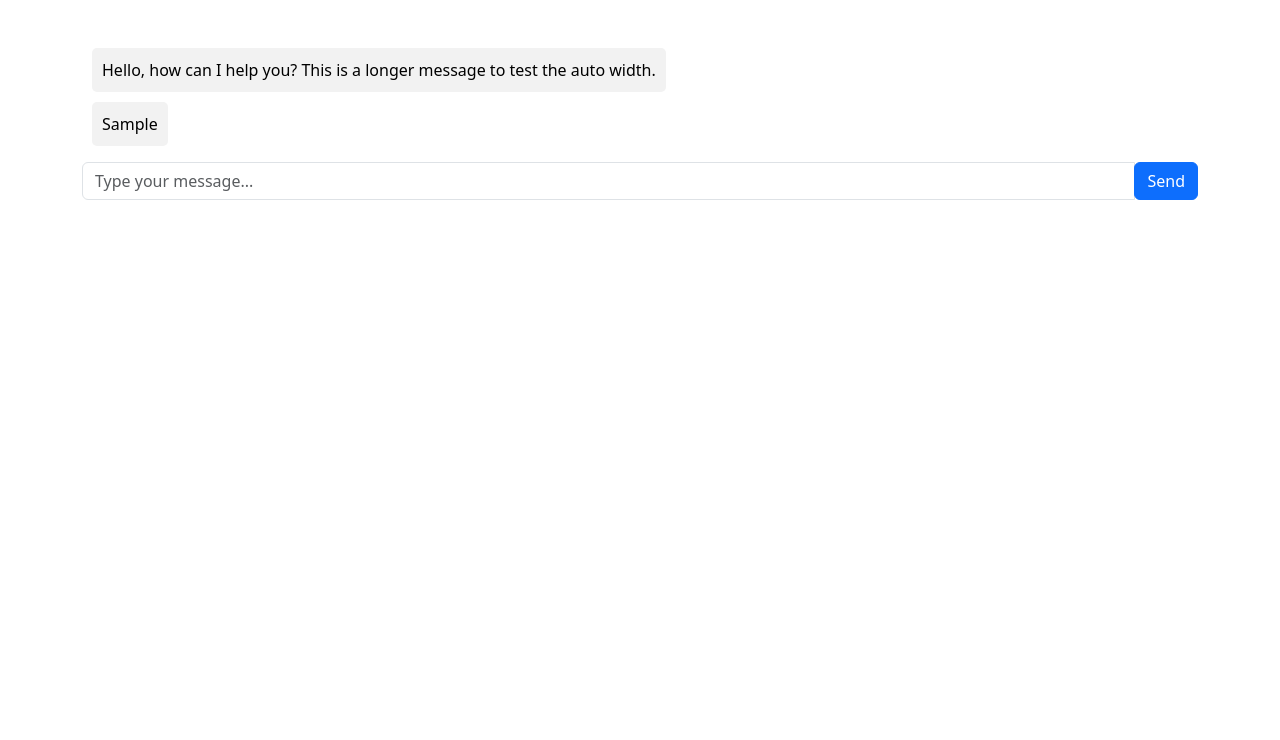
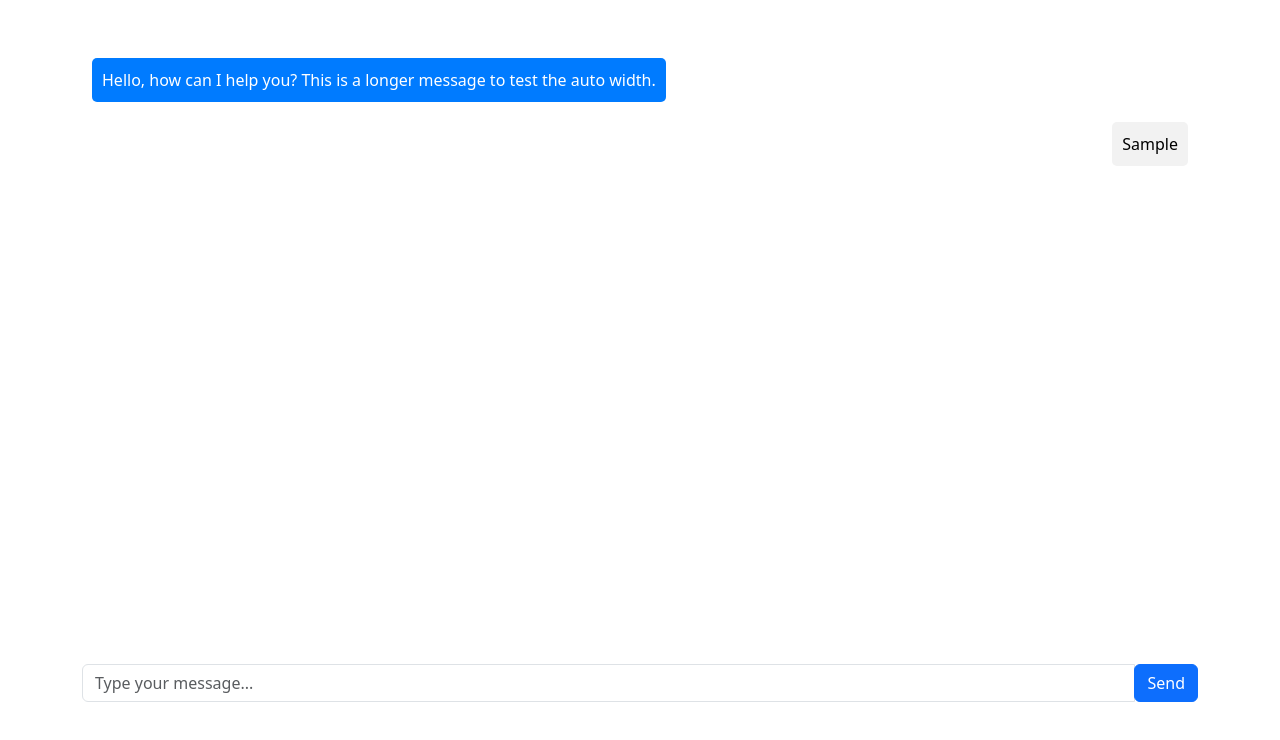
Before and after one commit to cyy-best/app, a website: page public/chat.html in a window 1280 px wide. Both pictures are taken after typing "Sample" into the empty fields and a click on the button "Send". Drawn offline with nearby package versions, Linux system fonts and the light colour scheme.

Commit message:
chat message position

```diff
--- a/public/chat.html
+++ b/public/chat.html
@@ -12,10 +12,10 @@
 
 <body>
 
-    <div class="container mt-5">
+    <div class="container mt-5 chat-container">
         <!-- 聊天消息显示区域 -->
         <div class="chat-box">
-            <div class="message sent">
+            <div class="message received">
                 <div class="message-content">
                     Hello, how can I help you? This is a longer message to test the auto width.
                 </div>
--- a/public/css/chat.css
+++ b/public/css/chat.css
@@ -5,8 +5,17 @@
     border-radius: 5px;
     width: fit-content;
     word-wrap: break-word;
+    max-width: 100%;
 }
 
+.chat-box {
+    display: flex;
+    flex-direction: column;
+    /* 垂直方向的 Flex 布局 */
+    height: 75vh;
+    /* 设置聊天区域的高度 */
+
+}
 
 .message .message-content {
     width: auto;
@@ -18,13 +27,15 @@
 .sent {
     background-color: #f2f2f2;
     color: #000;
-    text-align: right;
+    text-align: left;
+    align-self: flex-end;
 }
 
 .received {
     background-color: #007bff;
     color: #fff;
     text-align: left;
+    align-self: flex-start;
 }
 
 .warning-message {
--- a/public/css/styles.css
+++ b/public/css/styles.css
@@ -1,6 +1,6 @@
 body {
     background-color: #f4f4f4;
-    padding-top: 100px;
+    /* padding-top: 100px; */
 }
 
 .container {
@@ -9,3 +9,9 @@ body {
     box-shadow: 0 2px 5px rgba(0, 0, 0, 0.2);
     padding: 20px;
 }
+
+.icon {
+    width: 50px;
+    height: 50px;
+    margin: 20px;
+}
```
Also changed, not shown: public/index.html (+2 -2 lines), public/login.html (+3 -2 lines), server.js (+5 -2 lines), public/img/message.svg (added).
